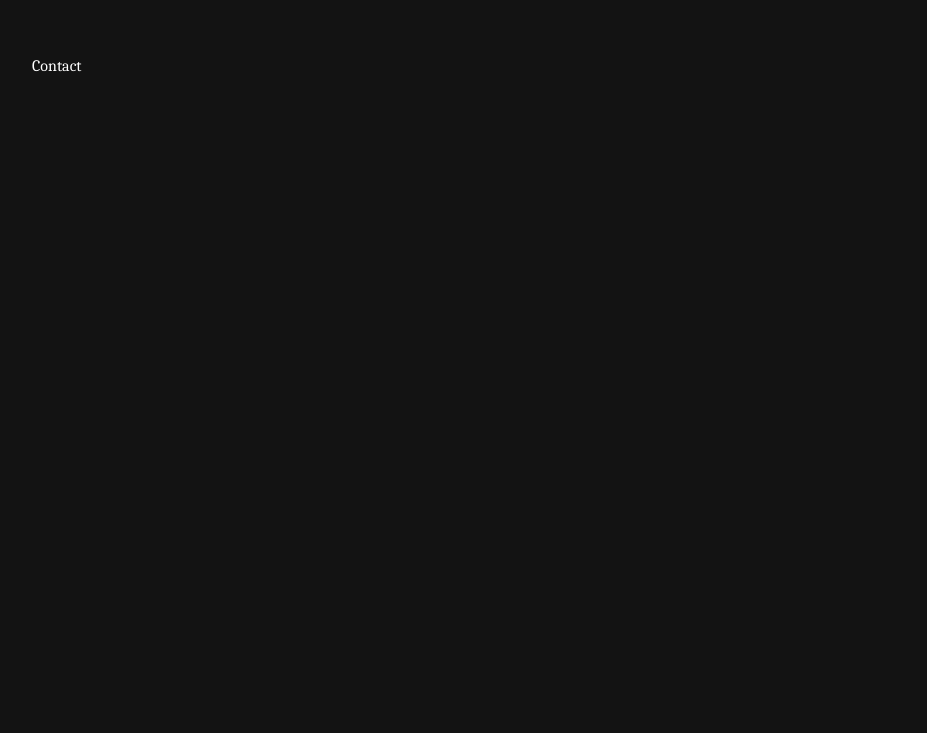
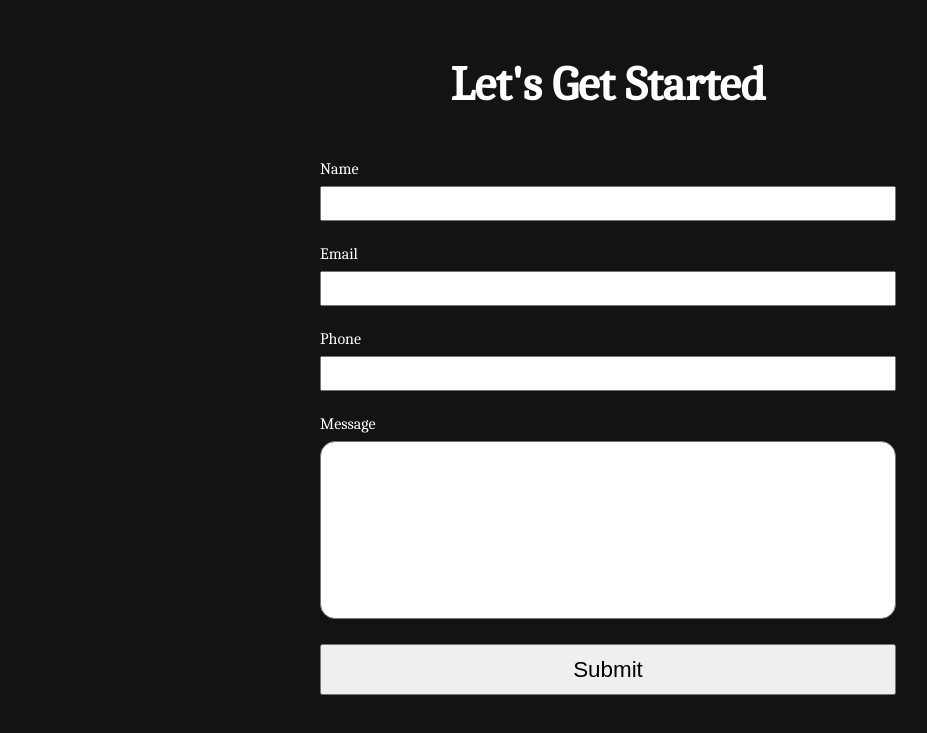
Before and after one commit to Tactenator/paleblackdot-v2, a React (Create React App) app: page / in a window 1280 px wide. Shown: the part 1583-2316 px from the top of the page, without its empty margins (32-959 px from the left). Built offline with nearby package versions, Linux system fonts and the light colour scheme.

Commit message:
Added contact page

```diff
--- a/src/index.css
+++ b/src/index.css
@@ -28,6 +28,7 @@ svg {
   transform: translate(-50%, -50%);
   height: 80vh;
   width: 100%;
+  z-index: -1;
 }
 
 #circle path {
@@ -62,6 +63,48 @@ svg {
   font-size: 2em;
   padding: 3% 0;
   color: rgb(226, 226, 226);
+}
+
+#contact {
+  display: flex;
+  flex-direction: column;
+  align-items: center;
+}
+
+#contact h1 {
+  text-align: center;
+  font-size: 3em;
+  margin-bottom: 5vh;
+}
+
+.contact-form {
+  display: flex;
+  flex-direction: column ;
+  width: 50%;
+}
+
+label, textarea {
+  border-radius: 15px;
+}
+
+.contact-form label {
+  padding: 1vh 1vh 1vh 0;
+}
+
+.contact-form input {
+  margin-bottom: 2vh;
+  padding: 1vh;
+}
+
+.contact-form textarea {
+  resize: none;
+  padding: 1vw;
+}
+
+button {
+  margin: 2vw 0;
+  padding: 1.3vh;
+  font-size: 1.4em;
 }
 
 @keyframes subtitleAppear {
--- a/src/pages/contact.js
+++ b/src/pages/contact.js
@@ -1,7 +1,47 @@
+import { useState } from "react"
+
 const Contact = () => {
+
+    const [ name, setName ] = useState()
+    const [ email, setEmail ] = useState()
+    const [ phone, setPhone ] = useState()
+    const [ message, setMessage ] = useState()
+
+    const handleSubmit = (e) => {
+        e.preventDefault()
+        console.log(`Name: ${name} Email: ${email} Phone: ${phone} Message: ${message}`)
+        // maybe send a modal? Maybe change to another SVG for something received
+    }
     return (
     <div id="contact">
-        Contact
+        <h1>Let's Get Started</h1>
+        <form className="contact-form">
+            <label>Name</label>
+            <input type='text'
+            onChange={((e) => setName(e.target.value))}
+            value={name}
+            ></input>
+
+            <label>Email</label>
+            <input type='email'
+            onChange={((e) => setEmail(e.target.value))}
+            value={email}
+            ></input>
+
+            <label>Phone</label>
+            <input type='tel'
+            onChange={((e) => setPhone(e.target.value))}
+            value={phone}
+            ></input>
+
+            <label>Message</label>
+            <textarea rows={10} cols={10}
+            onChange={((e) => setMessage(e.target.value))}
+            value={message}
+            ></textarea>
+
+            <button onClick={((e) => handleSubmit(e))}>Submit</button>
+        </form>
     </div> );
 }
 
```
